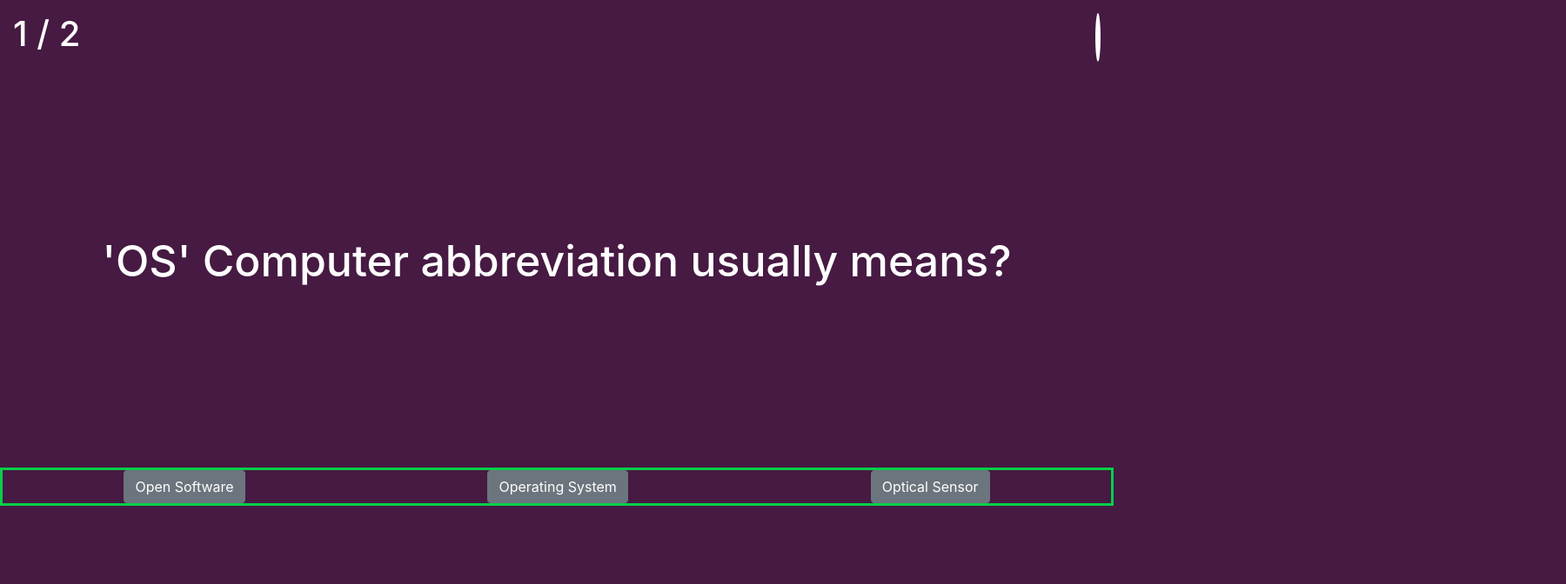
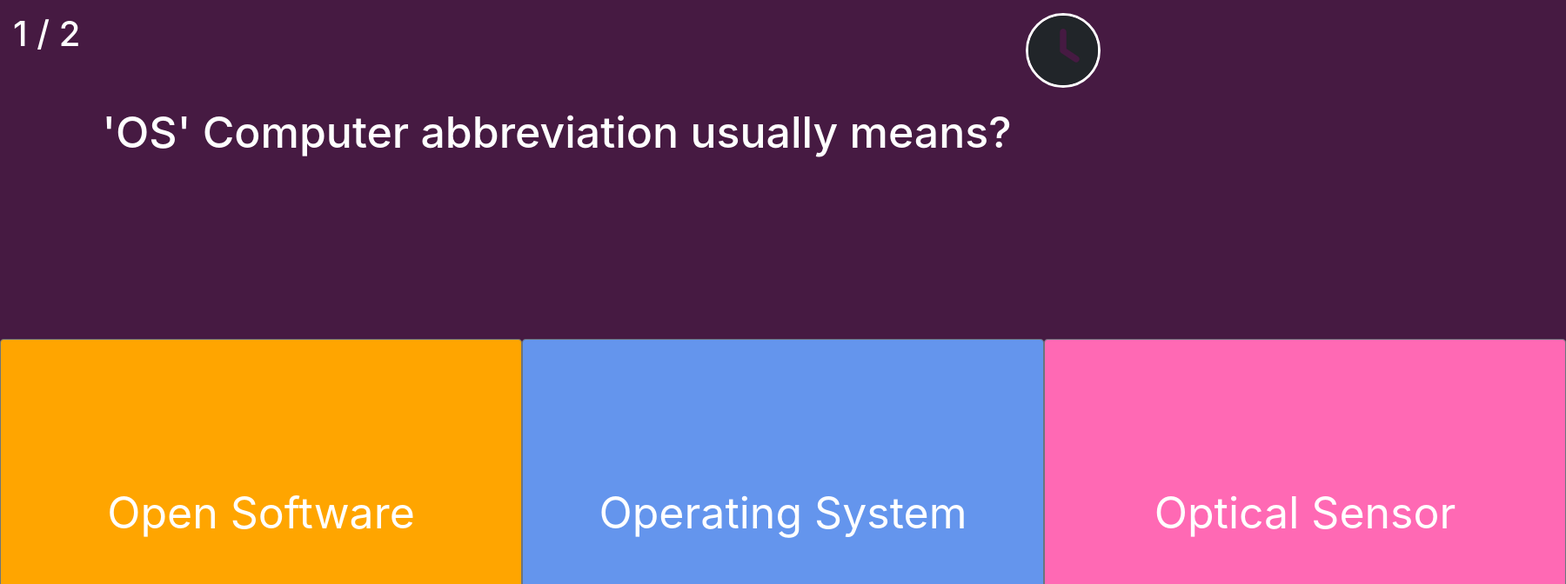
Before and after one commit to lukaslakas31/multipleChoice, a Nuxt app: page / in a window 1280 px wide. Both pictures are taken after a click on the button "START". Shown: the top 672 px of the page at 87% size, 1800 px wide, since content can reach past the window. Built offline with nearby package versions, Linux system fonts and the light colour scheme.

Commit message:
choices done

```diff
--- a/components/multipleChoice.vue
+++ b/components/multipleChoice.vue
@@ -8,7 +8,7 @@
           <b-button class="playButton" @click="mainMenu = true">START</b-button>
           <b-button class="howButton" @click="showHow = true">HELP</b-button>
     </div>
-    <b-modal v-model="showHow" title="How to Play" hide-footer>
+    <b-modal v-model="showHow" title="How to Play" hide-footer >
       <p> Choose the best answer in every question! </p>
     </b-modal>
     <!-- question area  -->
@@ -22,7 +22,7 @@
               <h3 class="quest">{{ currentQuestion.question }}</h3>
               <div class="choices">
                 <div v-for="(answer, answerIndex) in currentQuestion.answers" :key="answerIndex">
-                <b-button class="choiceButton" :id="answerIndex" @click="checkAnswer(answer)">{{ answer.text }}</b-button>
+                  <b-button class="choiceButton" :class="'answer'+answerIndex" :id="answerIndex" @click="checkAnswer(answer)">{{ answer.text }}</b-button>
                 </div>
               <!-- modal correct/wrong area  -->
               <b-modal class="result" v-model="showAnswer" title="Answer" hide-footer hide-header-close  no-close-on-esc no-close-on-backdrop>
@@ -30,6 +30,7 @@
                 <p v-else>Incorrect!</p>
                 <b-button @click="nextQuestion">Next</b-button>
               </b-modal>
+
           </div>
         </div>
       </div>
@@ -237,7 +238,6 @@ export default {
   }
 
   .qanda .choices{
-    border: solid rgb(5, 207, 73);
     display: flex;
     flex-direction: row;
     justify-content: space-around;
@@ -245,12 +245,21 @@ export default {
     margin-top: 100px;
   }
 
-  #answerIndex{
+  .choiceButton{
     font-size: 50px;
+    width: 600px;
+    height: 400px;
+  }
+  .choiceButton.answer0 {
+   background-color: #FFA500; /* set background color for choice 0 */
+  }
+  .choiceButton.answer1 {
+   background-color: #6495ED; /* set background color for choice 1 */
+  }
+  .choiceButton.answer2 {
+   background-color: #FF69B4; /* set background color for choice 2 */
   }
 
-  .modal-dialog {
-    background-color: #393937;
-  }
+
 
 </style>
--- a/nuxt.config.js
+++ b/nuxt.config.js
@@ -15,7 +15,11 @@ export default {
       { name: 'format-detection', content: 'telephone=no' }
     ],
     link: [
-      { rel: 'icon', type: 'image/x-icon', href: '/favicon.ico' }
+      { rel: 'icon', type: 'image/x-icon', href: '/favicon.ico' },
+      {
+        rel: "stylesheet",
+        href: "https://cdnjs.cloudflare.com/ajax/libs/font-awesome/6.3.0/css/all.min.css",
+      },
     ]
   },
 
```
Lines whose indentation alone changed are shown as unchanged.
